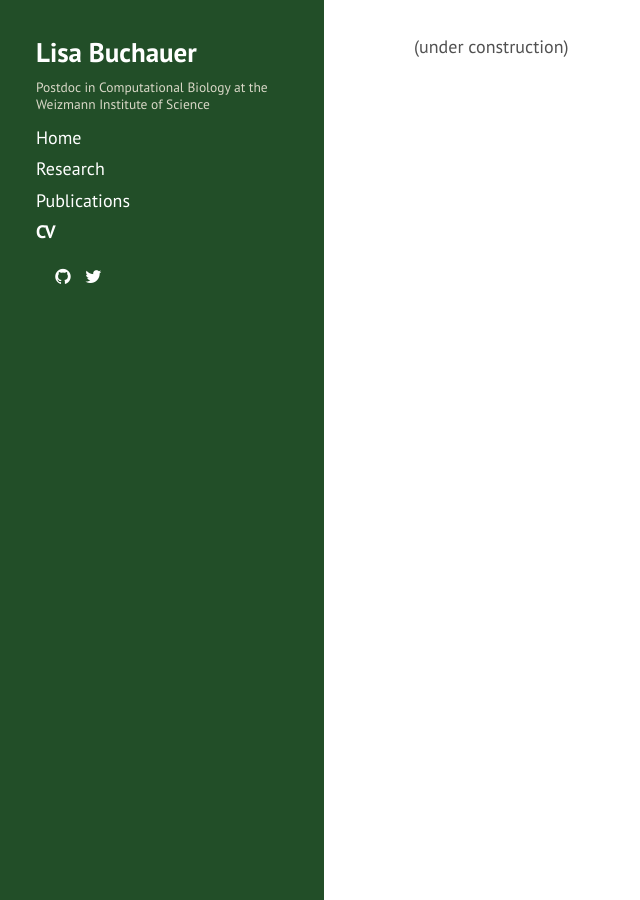
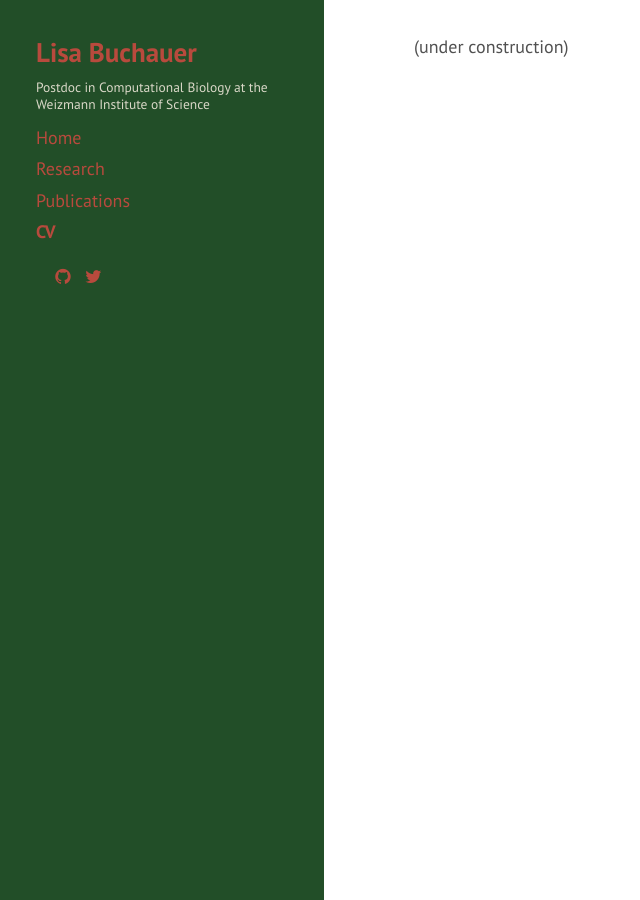
Before and after one commit to LiBuchauer/libuchauer.github.io, a Jekyll site: the page built from shortcv.md, in a window 1280 px wide. Shown: the whole page, without its empty margins (0-640 px from the left). Built offline with Jekyll 4.4.1, drawn with Linux system fonts in a browser that asks for light colours; nearby versions of some CDN libraries; a style sheet for code colours, icons or effects is not loaded.

Commit message:
Play with colors 2

```diff
--- a/public/css/libuchauer.css
+++ b/public/css/libuchauer.css
@@ -29,7 +29,7 @@ ul {
 
 /* Sidebar nav */
 .theme-libuchauer .sidebar {
-  background-color: #224E28;
+  background-color: #224e28;
   padding: 0.25rem 0.5rem;
   color: #dad8c8;
 }
@@ -38,6 +38,12 @@ ul {
     padding: 2rem 1rem;
   }
 }
+
+/* Sidebar links */
+  .theme-libuchauer .sidebar a {
+    color: #b84a3d;
+}
+
 .sidebar-about h1 {
     font-size: 1.5rem;
     font-family: "PT Sans", serif;
```
